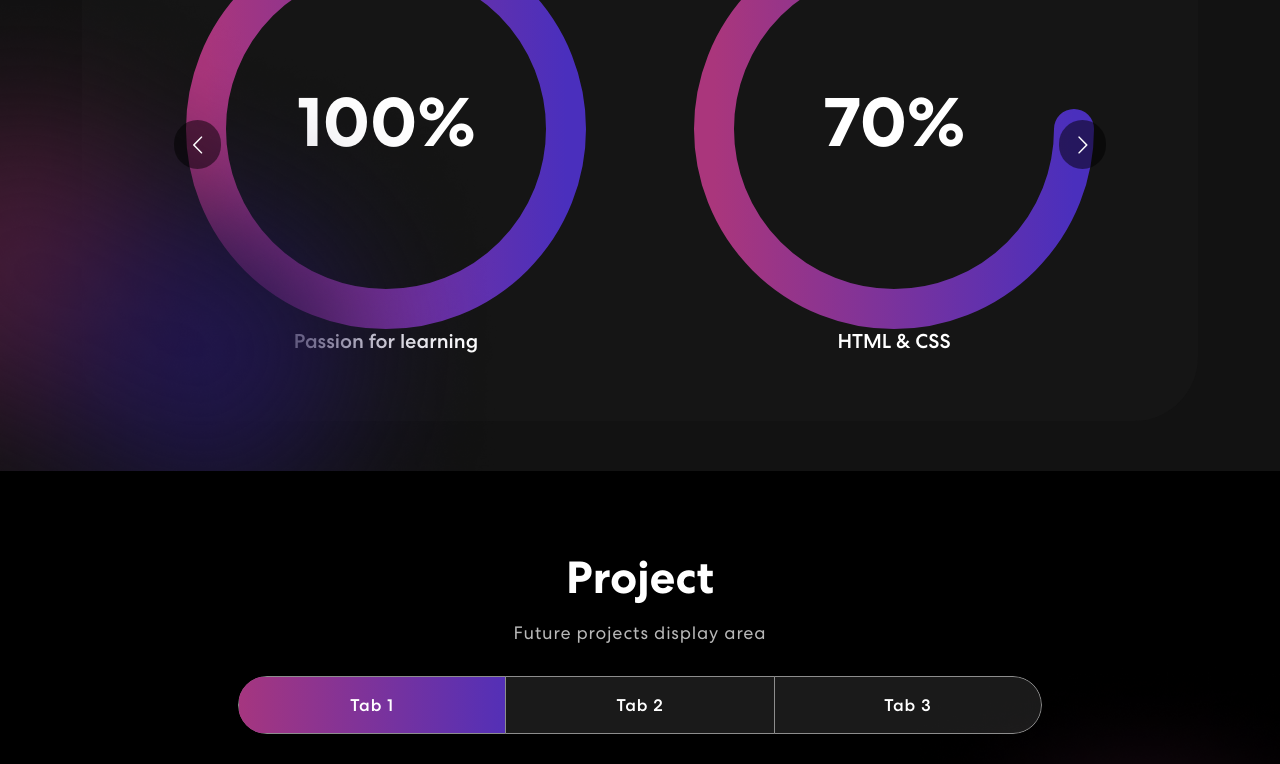
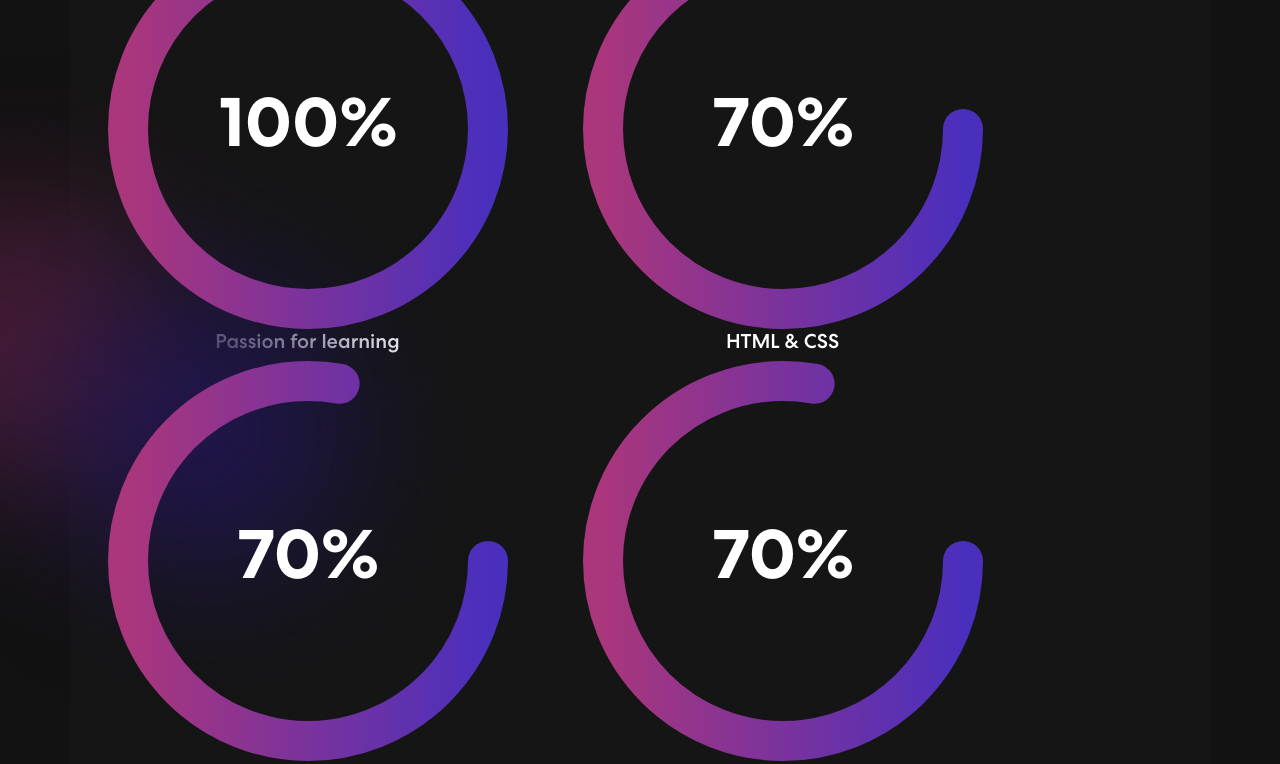
Before and after one commit to SteveLi89757/portfolio, a React (Vite) app: page / in a window 1280 px wide. Shown: the part 1060-1824 px from the top of the page. Built offline with nearby package versions, Linux system fonts and the light colour scheme.

Commit message:
removed Carousel / fixed some error to suit mobile

```diff
--- a/package.json
+++ b/package.json
@@ -7,7 +7,8 @@
     "dev": "vite",
     "build": "vite build",
     "lint": "eslint . --ext js,jsx --report-unused-disable-directives --max-warnings 0",
-    "preview": "vite preview --port 8080"
+    "preview": "vite preview --port 8080",
+    "deploy": "gh-pages -d dist"
   },
   "dependencies": {
     "bootstrap": "^5.3.1",
--- a/src/App.css
+++ b/src/App.css
@@ -128,7 +128,7 @@ span.navbar-text {
 .social-icon a {
     width: 42px;
     height: 42px;
-    background: rgba(217, 217, 217, 0.1);
+    background:rgba(217, 217, 217, 0.1);
     display: inline-flex;
     border-radius: 50%;
     margin-right: 6px;
@@ -318,6 +318,7 @@ nav.navbar .navbar-toggler[aria-expanded="true"] .navbar-toggler-icon {
 .skill {
   padding: 0 0 50px 0;
   position: relative;
+  background-color:#121212
 }
 .skill-bx {
   background: #151515;
@@ -337,13 +338,14 @@ nav.navbar .navbar-toggler[aria-expanded="true"] .navbar-toggler-icon {
     line-height: 1.5em;
     margin: 14px 0 75px 0;
 }
-.skill-slider {
+/* .skill-slider {
   width: 80%;
   margin: 0 auto;
   position: relative;
-}
-.skill-slider .item img {
-  width: 50%;
+} */
+
+.skill-skill-bx .item {
+  width:50%;
   margin: 0 auto 15px auto;
 }
 .background-image-left {
--- a/src/component/CircularProgressBar.css
+++ b/src/component/CircularProgressBar.css
@@ -1,3 +1,4 @@
+
 .circular-progress {
     transform: rotate(0deg); /* Rotate to start at 12 o'clock */
     position: relative;
@@ -6,7 +7,7 @@
 
   .background {
     fill: none;
-    stroke: transparent； /* Background color */
+    stroke: transparent; /* Background color */
   }
 
   .progress {
--- a/src/component/ProgressBar.jsx
+++ b/src/component/ProgressBar.jsx
@@ -8,9 +8,16 @@ export default function ProgressBar({ radius, strokeWidth, progress }) {
   const dashOffset = circumference - (progress / 100) * circumference;
 
   return (
+    <div className="progress-container">
       <svg className="circular-progress" width={radius * 2} height={radius * 2}>
         <defs>
-        <linearGradient id="progressGradient" x1="0%" y1="0%" x2="100%" y2="0%">
+          <linearGradient
+            id="progressGradient"
+            x1="0%"
+            y1="0%"
+            x2="100%"
+            y2="0%"
+          >
             <stop offset="0%" stopColor="#AA367C" />
             <stop offset="100%" stopColor="#4A2FBD" />
           </linearGradient>
@@ -46,5 +53,6 @@ export default function ProgressBar({ radius, strokeWidth, progress }) {
           {`${progress}%`}
         </text>
       </svg>
+    </div>
   );
 }
--- a/src/component/Skills.jsx
+++ b/src/component/Skills.jsx
@@ -1,10 +1,7 @@
 import { Container, Row, Col } from "react-bootstrap";
 import CircularProgressBar from "./ProgressBar";
-import Carousel from "react-multi-carousel";
+// import Carousel from "react-multi-carousel";
 import "react-multi-carousel/lib/styles.css";
-import meter1 from "../assets/img/meter1.svg";
-import meter2 from "../assets/img/meter2.svg";
-import meter3 from "../assets/img/meter3.svg";
 import colorSharp from "../assets/img/color-sharp.png";
 
 export default function Skills() {
@@ -29,17 +26,17 @@ export default function Skills() {
   };
   return (
     <section className="skill" id="skills">
-      <Container>
+      <Container className="skill-bx">
         <Row>
           <Col>
-            <div className="skill-bx">
+            <div>
               <h2>Skills</h2>
               <p> The current skills set - keep learning </p>
-              <Carousel
-                responsive={responsive}
-                infinite={true}
-                className="skill-slide"
-              >
+            </div>
+          </Col>
+        </Row>
+        <Row>
+          <Col xl={5}>
             <div className="item">
               <CircularProgressBar
                 radius={200}
@@ -48,6 +45,8 @@ export default function Skills() {
               />
               <h5>Passion for learning</h5>
             </div>
+          </Col>
+          <Col xl={5}>
             <div className="item">
               <CircularProgressBar
                 radius={200}
@@ -56,6 +55,8 @@ export default function Skills() {
               />
               <h5>HTML & CSS</h5>
             </div>
+          </Col>
+          <Col xl={5}>
             <div className="item">
               <CircularProgressBar
                 radius={200}
@@ -64,6 +65,8 @@ export default function Skills() {
               />
               <h5>React developemnt</h5>
             </div>
+          </Col>
+          <Col xl={5}>
             <div className="item">
               <CircularProgressBar
                 radius={200}
@@ -72,8 +75,6 @@ export default function Skills() {
               />
               <h5>AWS</h5>
             </div>
-              </Carousel>
-            </div>
           </Col>
         </Row>
       </Container>
```
Lines whose indentation alone changed are shown as unchanged.
